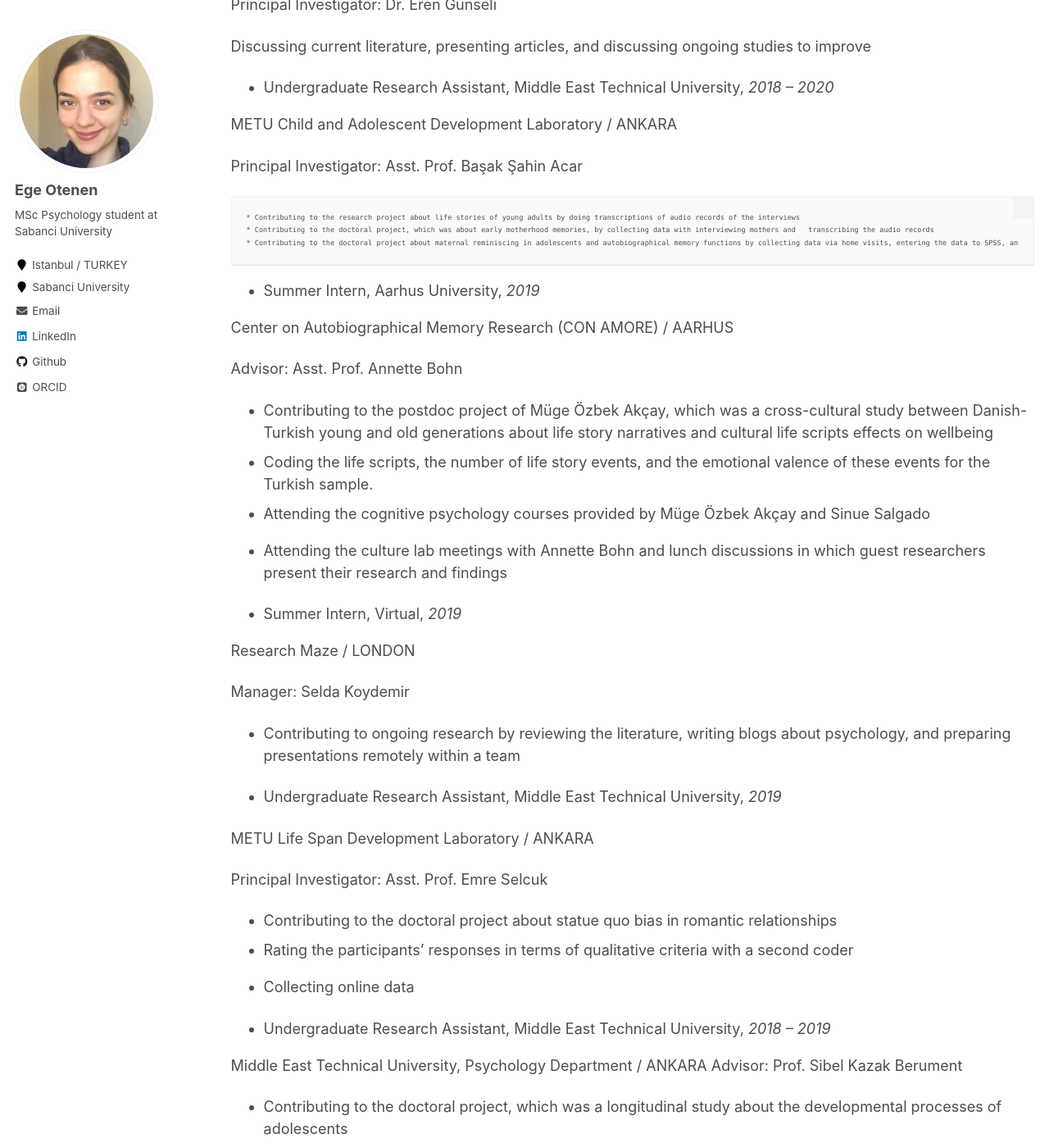
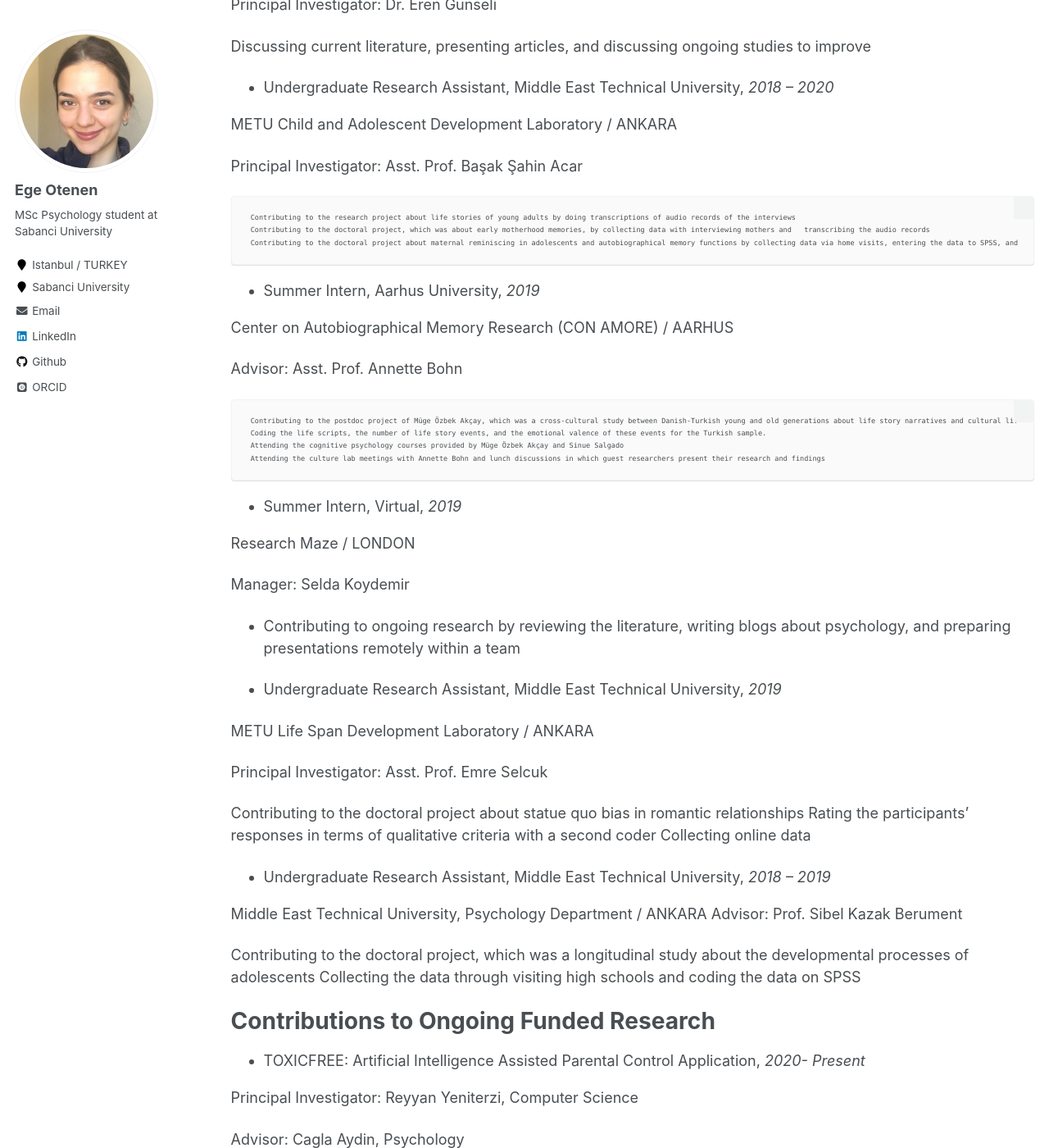
Before and after one commit to egeotenen/egeotenen.github.io, a Jekyll site: the page built from _pages/cv.md, in a window 1280 px wide and 1400 px high, scrolled down 1313 px. Shown: the whole window at 82% size. Built offline with Jekyll 4.4.1, drawn with Linux system fonts in a browser that asks for light colours; some web fonts are replaced; some of the changed text lies outside the part shown.

Commit message:
Update cv.md

```diff
--- a/_pages/cv.md
+++ b/_pages/cv.md
@@ -72,9 +72,9 @@ METU Child and Adolescent Development Laboratory / ANKARA
 
 Principal Investigator: Asst. Prof. Başak Şahin Acar
 
-    * Contributing to the research project about life stories of young adults by doing transcriptions of audio records of the interviews
-    * Contributing to the doctoral project, which was about early motherhood memories, by collecting data with interviewing mothers and   transcribing the audio records
-    * Contributing to the doctoral project about maternal reminiscing in adolescents and autobiographical memory functions by collecting data via home visits, entering the data to SPSS, and transcribing the audio records
+     Contributing to the research project about life stories of young adults by doing transcriptions of audio records of the interviews
+     Contributing to the doctoral project, which was about early motherhood memories, by collecting data with interviewing mothers and   transcribing the audio records
+     Contributing to the doctoral project about maternal reminiscing in adolescents and autobiographical memory functions by collecting data via home visits, entering the data to SPSS, and transcribing the audio records
 
 * Summer Intern, Aarhus University,			  		                      		*2019*
 
@@ -82,10 +82,10 @@ Center on Autobiographical Memory Research (CON AMORE) / AARHUS
 
 Advisor: Asst. Prof. Annette Bohn
 
-   * Contributing to the postdoc project of Müge Özbek Akçay, which was a cross-cultural study between Danish-Turkish young and old generations about life story narratives and cultural life scripts effects on wellbeing
-   * Coding the life scripts, the number of life story events, and the emotional valence of these events for the Turkish sample.
-   * Attending the cognitive psychology courses provided by Müge Özbek Akçay and Sinue Salgado
-   * Attending the culture lab meetings with Annette Bohn and lunch discussions in which guest researchers present their research and findings
+     Contributing to the postdoc project of Müge Özbek Akçay, which was a cross-cultural study between Danish-Turkish young and old generations about life story narratives and cultural life scripts effects on wellbeing
+     Coding the life scripts, the number of life story events, and the emotional valence of these events for the Turkish sample.
+     Attending the cognitive psychology courses provided by Müge Özbek Akçay and Sinue Salgado
+     Attending the culture lab meetings with Annette Bohn and lunch discussions in which guest researchers present their research and findings
 
 * Summer Intern, Virtual,							                              		*2019*
 
@@ -101,17 +101,17 @@ METU Life Span Development Laboratory / ANKARA
 
 Principal Investigator: Asst. Prof. Emre Selcuk
 
-  * Contributing to the doctoral project about statue quo bias in romantic relationships
-  * Rating the participants’ responses in terms of qualitative criteria with a second coder
-  * Collecting online data
+   Contributing to the doctoral project about statue quo bias in romantic relationships
+   Rating the participants’ responses in terms of qualitative criteria with a second coder
+   Collecting online data
 
 * Undergraduate Research Assistant, Middle East Technical University,           	 *2018 – 2019*
 
 Middle East Technical University, Psychology Department / ANKARA
 Advisor: Prof. Sibel Kazak Berument
 
-  * Contributing to the doctoral project, which was a longitudinal study about the developmental processes of adolescents
-  * Collecting the data through visiting high schools and coding the data on SPSS
+  Contributing to the doctoral project, which was a longitudinal study about the developmental processes of adolescents
+   Collecting the data through visiting high schools and coding the data on SPSS
 
 Contributions to Ongoing Funded Research
 ==========================================
```
